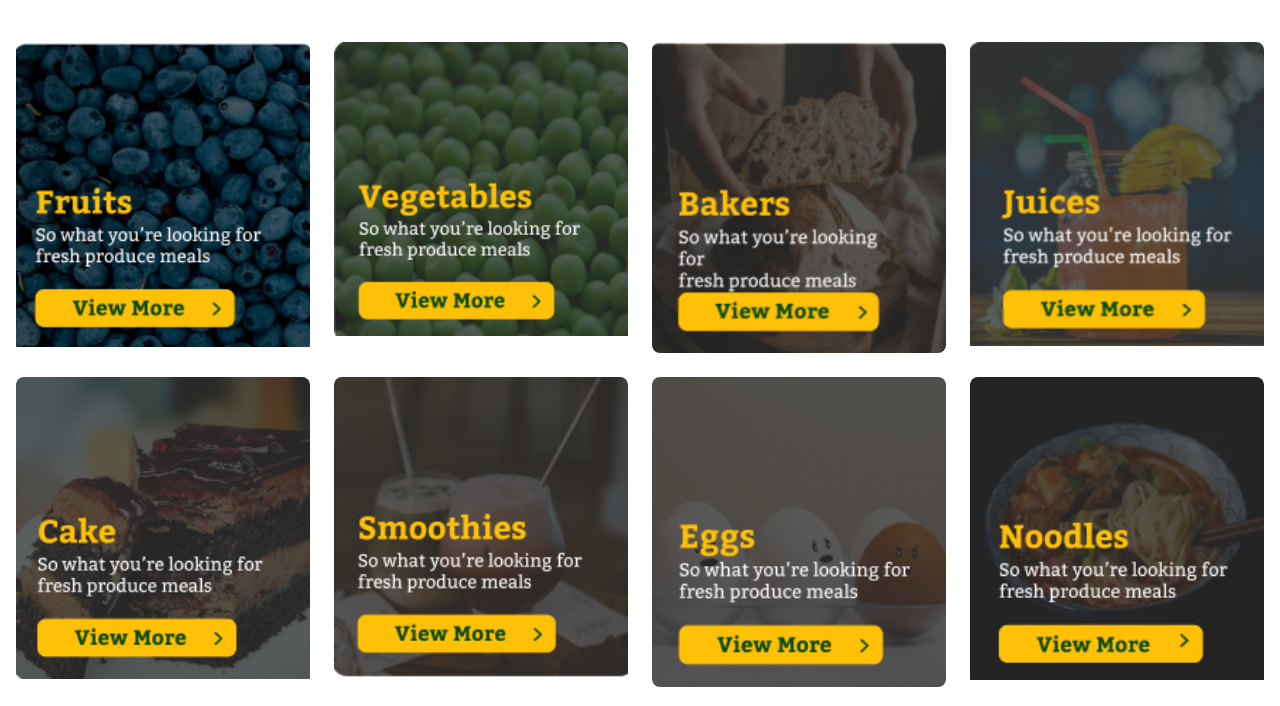
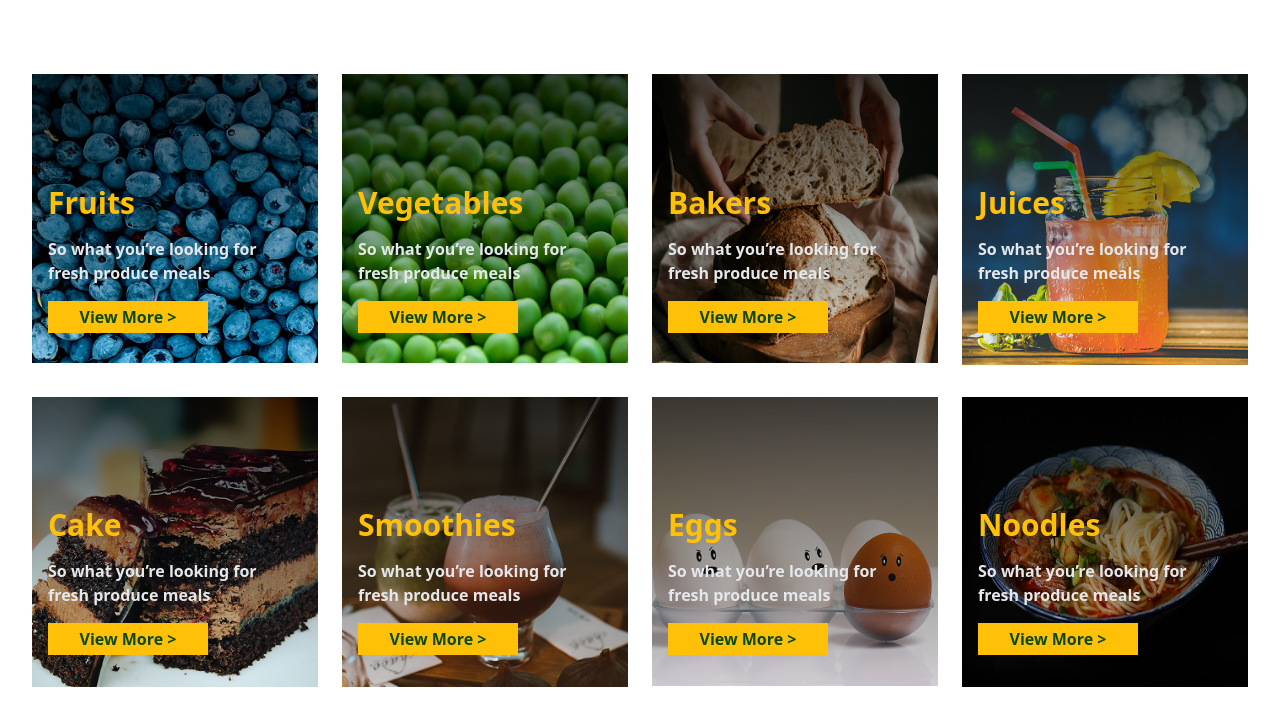
Before and after one commit to mobina-pour7/project-tw, a website: page src/index.html in a window 1280 px wide. Shown: the part 634-1340 px from the top of the page. Drawn offline with nearby package versions, Linux system fonts and the light colour scheme.

Commit message:
pic-main

```diff
--- a/src/index.html
+++ b/src/index.html
@@ -52,31 +52,83 @@
         class=" text-[#0A490A] bg-[#FFC107] px-6 py-2 rounded-3xl hover:bg-indigo-200 transition whitespace-nowrap font-bold">
         Show more > </button>
     </div>
-    <div class="grid grid-cols-2 sm:grid-cols-4 gap-4 md:gap-6">
-      <div class="overflow-hidden rounded-lg">
-        <img class="w-full h-auto object-cover " src="/assests/images/Screenshot 2025-03-22 215546.png" alt="">
+    <div class="container mx-auto px-4 py-8">
+      <div class="grid grid-cols-1 md:grid-cols-4 gap-6 mb-8">
+        <div class="relative group">
+        <img class="w-full h-auto" src="/assests/images/pexels-olga-1153655 1.png" alt="">
+        <div class="absolute inset-0 flex flex-col justify-end p-4 bg-gradient-to-b from-black/70 to-transparent">
+          <h3 class="text-[#FFC107] text-3xl font-bold mb-4">Fruits</h3>
+          <p class="text-gray-200 font-bold mb-4">So what you’re looking for <br>
+            fresh produce meals</p>
+            <button class="text-[#0A490A] bg-[#FFC107] mb-4 w-40 py-1 rounded-lr-xl hover:bg-indigo-200 transition whitespace-nowrap font-bold text-base">View More ></button></div>
         </div>
-      <div class="overflow-hidden rounded-lg">
-        <img class="w-full h-auto object-cover" src="/assests/images/Screenshot 2025-03-22 234901.png" alt="">
+        <!-- عکس 2 -->
+        <div class="relative group">
+          <img class="w-full h-auto" src="/assests/images/pexels-pixabay-255469 1.png" alt="">
+          <div class="absolute inset-0 flex flex-col justify-end p-4 bg-gradient-to-b from-black/70 to-transparent">
+            <h3 class="text-[#FFC107] text-3xl font-bold mb-4">Vegetables </h3>
+            <p class="text-gray-200 font-bold mb-4">  So what you’re looking for <br>
+              fresh produce meals
+               </p>
+              <button class="text-[#0A490A] bg-[#FFC107] mb-4 w-40 py-1 rounded-lr-xl hover:bg-indigo-200 transition whitespace-nowrap font-bold text-base">View More ></button></div>
           </div>
-      <div class="overflow-hidden rounded-lg">
-        <img class="w-full h-auto object-cover" src="/assests/images/Screenshot 2025-03-24 132842.png" alt="">
+          <!-- عکس 3 -->
+        <div class="relative group">
+          <img class="w-full h-auto" src="/assests/images/pexels-marta-dzedyshko-7175448 1.png" alt="">
+          <div class="absolute inset-0 flex flex-col justify-end p-4 bg-gradient-to-b from-black/70 to-transparent">
+            <h3 class="text-[#FFC107] text-3xl font-bold mb-4">Bakers </h3>
+            <p class="text-gray-200 font-bold mb-4">So what you’re looking for<br>
+              fresh produce meals</p>
+              <button class="text-[#0A490A] bg-[#FFC107] mb-4 w-40 py-1 rounded-lr-xl hover:bg-indigo-200 transition whitespace-nowrap font-bold text-base">View More ></button></div>
           </div>
-      <div class="overflow-hidden rounded-lg">
-        <img class="w-full h-auto object-cover" src="/assests/images/Screenshot 2025-03-24 132920.png" alt="">
+          <!-- عکس4 -->
+        <div class="relative group">
+          <img class="w-full h-auto" src="/assests/images/pexels-lisa-fotios-109275 1.png" alt="">
+          <div class="absolute inset-0 flex flex-col justify-end p-4 bg-gradient-to-b from-black/70 to-transparent">
+            <h3 class="text-[#FFC107] text-3xl font-bold mb-4"> Juices</h3>
+            <p class="text-gray-200 font-bold mb-4">So what you’re looking for <br>
+              fresh produce meals</p>
+              <button class="text-[#0A490A] bg-[#FFC107] mb-4 w-40 py-1 rounded-lr-xl hover:bg-indigo-200 transition whitespace-nowrap font-bold text-base">View More ></button></div>
+          </div></div>
+          <!-- عکس 5 -->
+          <div class="grid grid-cols-1 md:grid-cols-4 gap-6">
+            <div class="relative group">
+              <img class="w-full h-auto" src="/assests/images/pexels-abhinav-goswami-291528 1.png" alt="">
+              <div class="absolute inset-0 flex flex-col justify-end p-4 bg-gradient-to-b from-black/70 to-transparent">
+                <h3 class="text-[#FFC107] text-3xl font-bold mb-4">Cake</h3>
+                <p class="text-gray-200 font-bold mb-4">So what you’re looking for <br>
+                  fresh produce meals</p>
+                  <button class="text-[#0A490A] bg-[#FFC107] mb-4 w-40 py-1 rounded-lr-xl hover:bg-indigo-200 transition whitespace-nowrap font-bold text-base">View More ></button></div>
               </div>
-      <div class="overflow-hidden rounded-lg">
-        <img class="w-full h-auto object-cover " src="/assests/images/Screenshot 2025-03-24 132952.png" alt="">
+              <!-- عکس 6 -->
+            <div class="relative group">
+              <img class="w-full h-auto" src="/assests/images/pexels-roman-odintsov-5668545 1 (1).png" alt="">
+              <div class="absolute inset-0 flex flex-col justify-end p-4 bg-gradient-to-b from-black/70 to-transparent">
+                <h3 class="text-[#FFC107] text-3xl font-bold mb-4"> Smoothies</h3>
+                <p class="text-gray-200 font-bold mb-4">So what you’re looking for <br>
+                  fresh produce meals</p>
+                  <button class="text-[#0A490A] bg-[#FFC107] mb-4 w-40 py-1 rounded-lr-xl hover:bg-indigo-200 transition whitespace-nowrap font-bold text-base">View More ></button></div>
               </div>
-      <div class="overflow-hidden rounded-lg">
-        <img class="w-full h-auto object-cover" src="/assests/images/Screenshot 2025-03-24 133020.png" alt="">
+              <!-- عکس 7 -->
+            <div class="relative group">
+              <img class="w-full h-auto" src="/assests/images/pexels-daniel-reche-1556707 1.png" alt="">
+              <div class="absolute inset-0 flex flex-col justify-end p-4 bg-gradient-to-b from-black/70 to-transparent">
+                <h3 class="text-[#FFC107] text-3xl font-bold mb-4"> Eggs</h3>
+                <p class="text-gray-200 font-bold mb-4">So what you’re looking for <br>
+                  fresh produce meals</p>
+                  <button class="text-[#0A490A] bg-[#FFC107] mb-4 w-40 py-1 rounded-lr-xl hover:bg-indigo-200 transition whitespace-nowrap font-bold text-base">View More ></button></div>
               </div>
-      <div class="overflow-hidden rounded-lg">
-        <img class="w-full h-auto object-cover " src="/assests/images/Screenshot 2025-03-24 133034.png" alt="">
+              <!-- عکس 8 -->
+            <div class="relative group">
+              <img class="w-full h-auto" src="/assests/images/pexels-cats-coming-1907229 1.png" alt="">
+              <div class="absolute inset-0 flex flex-col justify-end p-4 bg-gradient-to-b from-black/70 to-transparent">
+                <h3 class="text-[#FFC107] text-3xl font-bold mb-4">Noodles </h3>
+                <p class="text-gray-200 font-bold mb-4">So what you’re looking for <br>
+                  fresh produce meals</p>
+                  <button class="text-[#0A490A] bg-[#FFC107] mb-4 w-40 py-1 rounded-lr-xl hover:bg-indigo-200 transition whitespace-nowrap font-bold text-base">View More ></button></div>
               </div>
-      <div class="overflow-hidden rounded-lg">
-        <img class="w-full h-auto object-cover " src="/assests/images/Screenshot 2025-03-24 133045.png" alt="">
-      </div>
+
+
   </main>
   <!-- قسمت مین با بگ گراند سبز1 -->
   <main class="container mx-auto px-4 py-8 md:py-12">
```
Also changed, not shown: assests/images/Screenshot 2025-03-24 132842.png (deleted), assests/images/Screenshot 2025-03-24 132920.png (deleted), assests/images/Screenshot 2025-03-24 132952.png (deleted), assests/images/Screenshot 2025-03-24 133020.png (deleted), assests/images/Screenshot 2025-03-24 133034.png (deleted), assests/images/Screenshot 2025-03-24 133045.png (deleted), assests/images/pexels-abhinav-goswami-291528 1.png (added), assests/images/pexels-cats-coming-1907229 1.png (added), assests/images/pexels-daniel-reche-1556707 1.png (added), assests/images/pexels-lisa-fotios-109275 1.png (added), assests/images/pexels-marta-dzedyshko-7175448 1.png (added), assests/images/pexels-olga-1153655 1.png (added), assests/images/pexels-pixabay-255469 1.png (added), assests/images/pexels-roman-odintsov-5668545 1 (1).png (added). Lines whose indentation alone changed are shown as unchanged.
